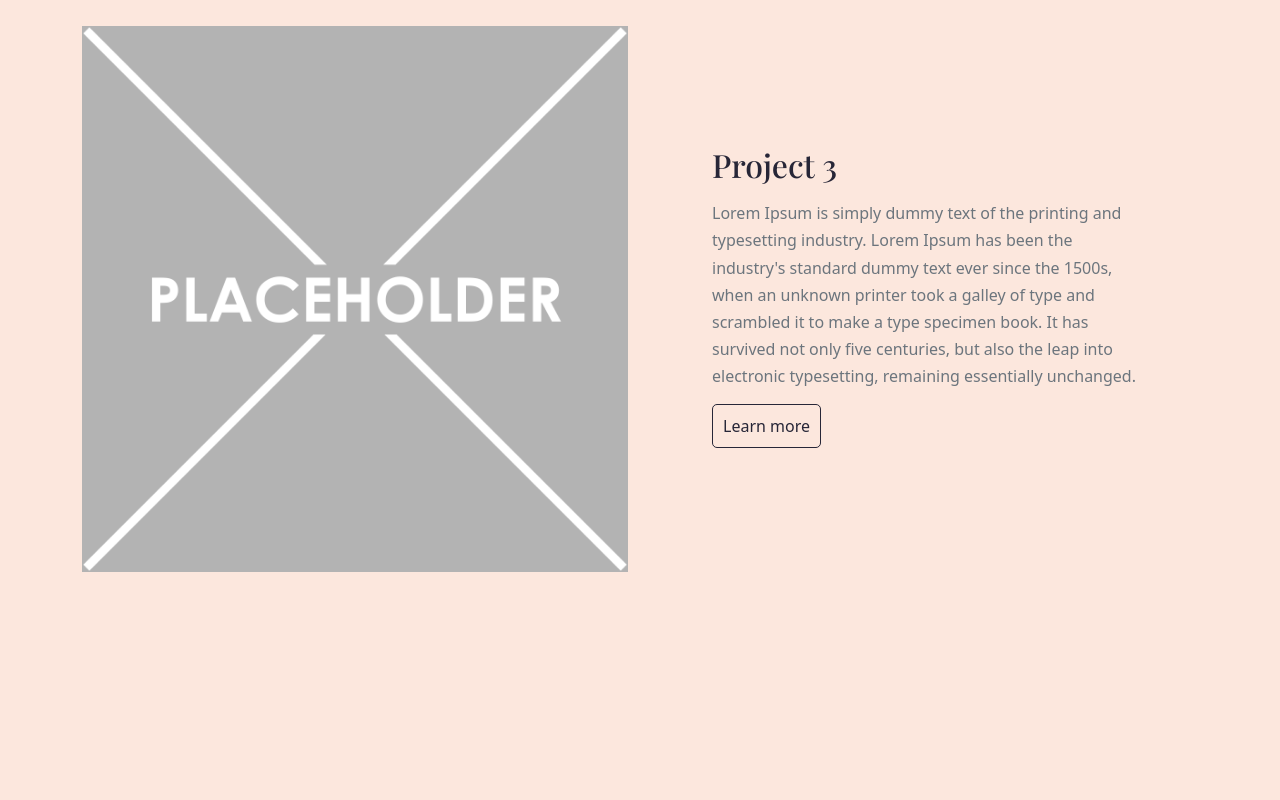
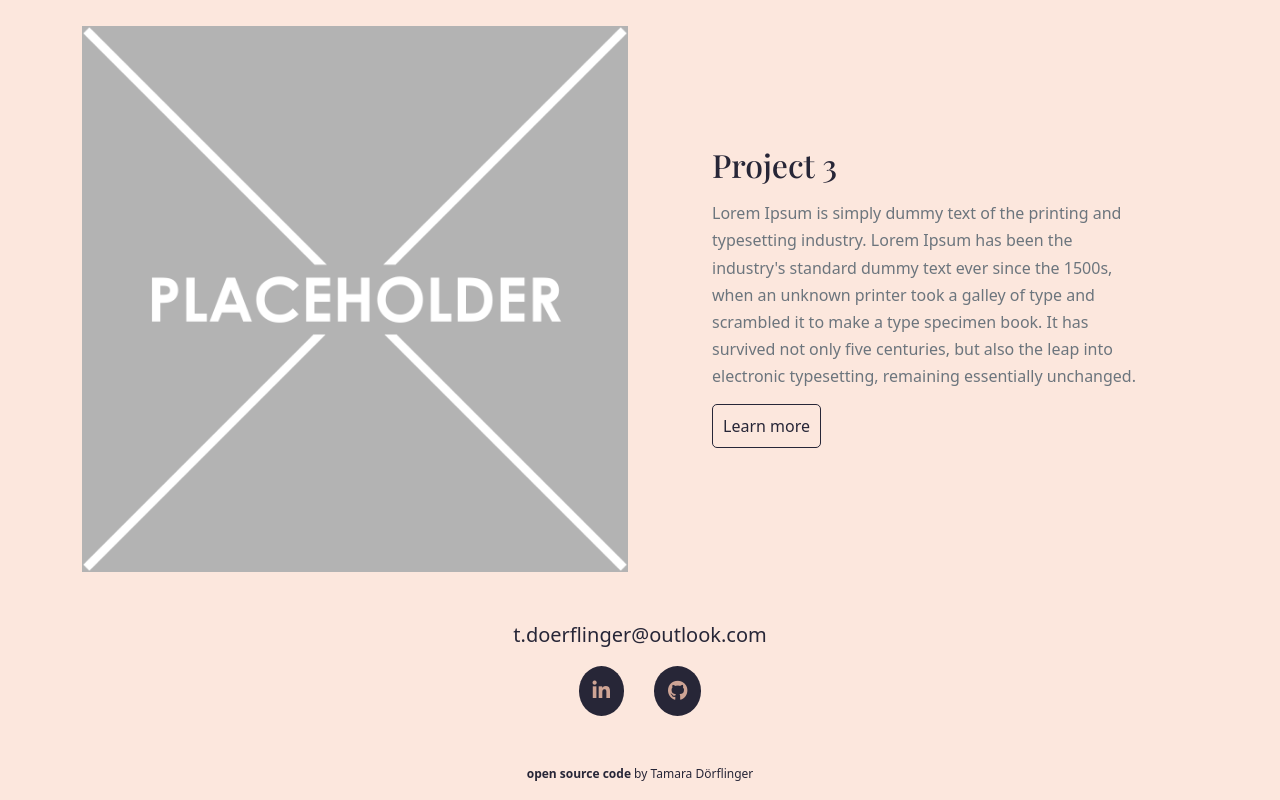
Before and after one commit to tamara-doe/Portfolio, a plain HTML site: page index.html in a window 1280 px wide. Shown: the part 1653-2453 px from the top of the page. Before the commit the page ends 2225 px from the top, so only its background shows below. Drawn offline with nearby package versions, Linux system fonts and the light colour scheme.

Commit message:
created footer

```diff
--- a/index.html
+++ b/index.html
@@ -103,6 +103,29 @@
           </div>
         </div>
       </div>
+      <footer>
+        <div class="d-flex justify-content-center mt-5">
+          <a href="mailto:t.doerflinger@outlook.com" class="email-link"
+            >t.doerflinger@outlook.com</a
+          >
+        </div>
+        <div class="d-flex justify-content-center mt-3 mb-5 social-links">
+          <a
+            href="https://www.linkedin.com/in/tamara-d-393225251/"
+            target="_blank"
+            ><i class="fa-brands fa-linkedin-in"></i
+          ></a>
+          <a href="https://github.com/tamara-doe" target="_blank"
+            ><i class="fa-brands fa-github"></i
+          ></a>
+        </div>
+        <p class="github-link text-center">
+          <a href="https://github.com/tamara-doe/Portfolio" target="_blank"
+            >open source code</a
+          >
+          by Tamara Dörflinger
+        </p>
+      </footer>
     </div>
   </body>
 </html>
--- a/styles/portfolio.css
+++ b/styles/portfolio.css
@@ -100,6 +100,38 @@ nav li.active a {
   font-size: 25px;
   font-weight: bold;
 }
+footer .email-link {
+  text-decoration: none;
+  color: var(--primary-color);
+  font-size: 20px;
+}
+footer .email-link:hover {
+  color: gray;
+}
+footer .social-links a {
+  margin: 0 15px;
+  font-size: 20px;
+  color: var(--secondary-color);
+  background-color: var(--primary-color);
+  padding: 10px 14px;
+  border-radius: 50%;
+  transition: all 100ms ease-in-out;
+}
+footer .social-links a:hover {
+  color: var(--primary-color);
+  background-color: var(--secondary-color);
+}
+.github-link {
+  font-size: 12px;
+}
+footer .github-link a {
+  text-decoration: none;
+  color: var(--primary-color);
+  font-weight: bold;
+}
+footer .github-link a:hover {
+  color: gray;
+}
 
 @media (max-width: 960px) {
   .project-description {
@@ -121,7 +153,4 @@ nav li.active a {
   .content {
     margin: 0;
   }
-  nav li {
-    text-align: center;
-  }
 }
```
